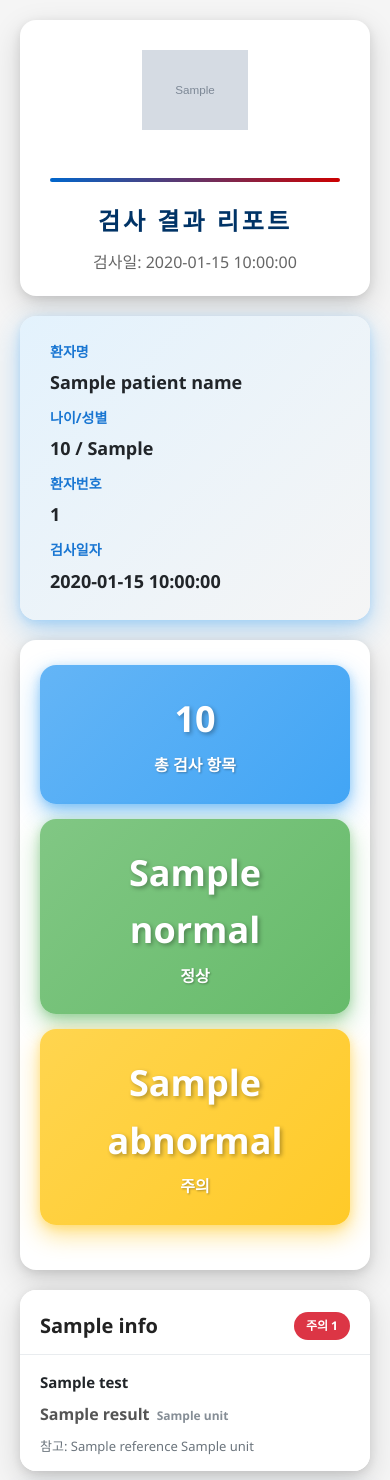
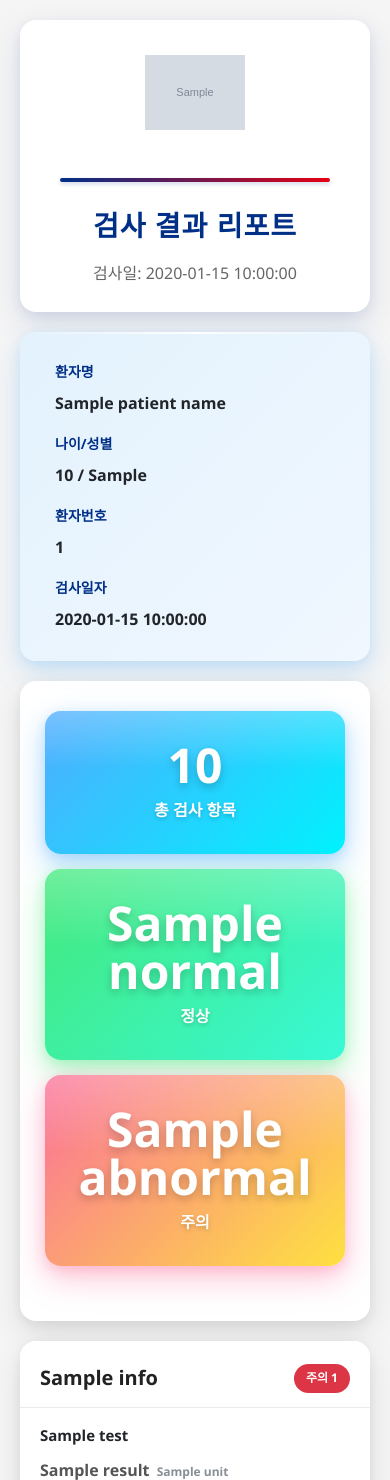
Before and after one commit to gwmaw/-, a Flask app: template src/templates/report_template.html in a window 390 px wide. Shown: the top 1480 px of the page. Run offline with Flask 3, Linux system fonts and the light colour scheme; the template is opened without the code that fills it: most values are stand-ins (such as "Sample title", 1, 10 or a date in 2020); grey boxes marked "Sample" are stand-in pictures.

Commit message:
feat: 프로페셔널 디자인 시스템 전면 적용
주요 변경사항:

📐 레이아웃
- 헤더: 병원 로고 + 네이비→레드 그라데이션 구분선
- 제목: '검사 결과 리포트' 32px, 네이비 색상
- 환자 정보: 연한 블루 그라데이션 배경 (#e3f2fd → #f0f7ff)
- 통계 카드: 3개 가로 배치 (블루-틸, 그린-민트, 코랄-오렌지)
- 주의 항목: 화이트 배경, 좌측 레드 보더 (#e60012)

💎 3D 입체감
- 통일된 box-shadow: 0 12px 32px (메인), 0 4px 12px (서브)
- ::before 가상 요소로 카드 상단 하이라이트 효과
- 모든 카드 16px border-radius (부드러운 모서리)
- position: relative + overflow: hidden

🎨 색상 시스템
메인 컬러:
- 네이비 블루: #002f87 (제목, 라벨, 보더)
- 레드: #e60012 (구분선, 주의 항목, 불릿)

그라데이션:
- 블루-틸: #4facfe → #00f2fe (총 검사)
- 그린-민트: #43e97b → #38f9d7 (정상)
- 코랄-오렌지: #fa709a → #fee140 (주의)
- 연한 블루: #e3f2fd → #f0f7ff (환자 정보)

강조색:
- 레드-오렌지: #FF5733 (경고, 알림)

📝 타이포그래피
- 제목: 32px (모바일 28px), 700 weight
- 통계 숫자: 52px (모바일 48px), 900 weight, 화이트
- 통계 라벨: 16px, 700 weight, 화이트
- 소제목: 18px, 700 weight
- 본문: 15-16px, 400-600 weight
- 줄간격: 1.7 (가독성 향상)
- text-shadow로 깊이감 추가

🎭 하이라이트 효과
모든 주요 카드에 ::before 가상 요소 적용:

📱 반응형 디자인
- 768px 브레이크포인트
- 모바일에서 통계 카드 세로 배치 (grid-template-columns: 1fr)
- 환자 정보 그리드 1열로 변경
- 제목 크기 조정 (32px → 28px)
- 통계 숫자 조정 (52px → 48px)

🔍 세부 개선
- 불릿 포인트: ● (레드, 16px)
- 체크마크: ✓ (그린-민트, 16px, 900 weight)
- 패딩: 25-35px (카드별 차별화)
- 간격: 20-25px (일관성)
- 색상별 그림자로 자연스러운 입체감

테스트: 도희석_검체검사결과_20260122.xlsx (55개 항목)
결과: 84.4KB, 전문적인 디자인, 완벽한 3D 효과

```diff
--- a/src/templates/report_template.html
+++ b/src/templates/report_template.html
@@ -12,9 +12,9 @@
         }
 
         body {
-            font-family: 'Segoe UI', 'Malgun Gothic', sans-serif;
-            background-color: #f5f5f5;  /* 회색 배경 */
-            line-height: 1.6;
+            font-family: 'Segoe UI', 'Malgun Gothic', 'Apple SD Gothic Neo', sans-serif;
+            background-color: #f5f5f5;
+            line-height: 1.7;
             color: #333;
         }
 
@@ -34,50 +34,77 @@
         .report-header {
             margin: 0 20px 20px 20px;
             background: white;
-            padding: 30px 30px 20px 30px;
+            padding: 35px 40px 25px 40px;
             text-align: center;
             border-radius: 16px;
-            box-shadow: 0 10px 30px rgba(0, 0, 0, 0.15), 0 3px 10px rgba(0, 0, 0, 0.1);
-            transform: translateY(0);
+            box-shadow: 0 12px 32px rgba(0, 47, 135, 0.12), 0 4px 12px rgba(0, 47, 135, 0.08);
+            position: relative;
+            overflow: hidden;
+        }
+
+        /* 상단 하이라이트 효과 */
+        .report-header::before {
+            content: '';
+            position: absolute;
+            top: 0;
+            left: 0;
+            right: 0;
+            height: 3px;
+            background: linear-gradient(90deg, transparent, rgba(255, 255, 255, 0.8), transparent);
         }
 
         .hospital-logo {
             width: auto;
-            max-width: 400px;
-            height: 80px;
+            max-width: 380px;
+            height: 75px;
             margin-bottom: 20px;
             object-fit: contain;
         }
 
+        /* 네이비→레드 그라데이션 구분선 */
         .header-divider {
             height: 4px;
-            background: linear-gradient(to right, #0066cc 0%, #cc0000 100%);
+            background: linear-gradient(90deg, #002f87 0%, #e60012 100%);
             margin: 20px 0;
             border-radius: 2px;
+            box-shadow: 0 2px 4px rgba(0, 47, 135, 0.2);
         }
 
         .report-header h1 {
-            font-size: 36px;
+            font-size: 32px;
             margin-bottom: 10px;
             font-weight: 700;
-            color: #003366;
-            letter-spacing: 3px;
+            color: #002f87;
+            letter-spacing: 1px;
         }
 
         .report-date {
             font-size: 16px;
             color: #666;
-            margin-top: 8px;
+            margin-top: 10px;
+            line-height: 1.7;
         }
 
-        /* 환자 정보 */
+        /* 환자 정보 - 연한 블루 그라데이션 */
         .patient-info {
             margin: 0 20px 20px 20px;
-            padding: 25px 30px;
-            background: linear-gradient(135deg, #e3f2fd 0%, #f5f5f5 100%);
+            padding: 28px 35px;
+            background: linear-gradient(135deg, #e3f2fd 0%, #f0f7ff 100%);
             border-radius: 16px;
-            box-shadow: 0 10px 30px rgba(33, 150, 243, 0.3), 0 3px 10px rgba(33, 150, 243, 0.2);
-            transform: translateY(0);
+            box-shadow: 0 12px 32px rgba(33, 150, 243, 0.18), 0 4px 12px rgba(33, 150, 243, 0.12);
+            position: relative;
+            overflow: hidden;
+        }
+
+        /* 상단 하이라이트 */
+        .patient-info::before {
+            content: '';
+            position: absolute;
+            top: 0;
+            left: 0;
+            right: 0;
+            height: 2px;
+            background: linear-gradient(90deg, transparent, rgba(255, 255, 255, 0.9), transparent);
         }
 
         .patient-info-grid {
@@ -91,86 +118,121 @@
         }
 
         .info-label {
-            color: #1976d2;
+            color: #002f87;
             font-weight: 700;
-            margin-bottom: 5px;
+            margin-bottom: 6px;
             font-size: 14px;
+            line-height: 1.7;
         }
 
         .info-value {
-            font-size: 18px;
+            font-size: 16px;
             color: #212529;
             font-weight: 600;
+            line-height: 1.7;
         }
 
         /* 요약 섹션 */
         .summary-section {
             margin: 0 20px 20px 20px;
-            padding: 25px 20px;
+            padding: 30px 25px;
             background: white;
             border-radius: 16px;
-            box-shadow: 0 10px 30px rgba(0, 0, 0, 0.15), 0 3px 10px rgba(0, 0, 0, 0.1);
-            transform: translateY(0);
+            box-shadow: 0 12px 32px rgba(0, 0, 0, 0.1), 0 4px 12px rgba(0, 0, 0, 0.06);
+            position: relative;
+            overflow: hidden;
+        }
+
+        /* 상단 하이라이트 */
+        .summary-section::before {
+            content: '';
+            position: absolute;
+            top: 0;
+            left: 0;
+            right: 0;
+            height: 2px;
+            background: linear-gradient(90deg, transparent, rgba(255, 255, 255, 0.9), transparent);
         }
 
         .summary-cards {
             display: grid;
             grid-template-columns: repeat(3, 1fr);
-            gap: 15px;
-            margin-bottom: 20px;
+            gap: 20px;
+            margin-bottom: 25px;
         }
 
+        /* 통계 카드 - 블루-틸, 그린-민트, 코랄-오렌지 */
         .summary-card {
-            background: linear-gradient(135deg, #64b5f6 0%, #42a5f5 100%);
+            background: linear-gradient(135deg, #4facfe 0%, #00f2fe 100%);  /* 블루-틸 */
             border-radius: 16px;
-            padding: 25px 20px;
+            padding: 30px 20px;
             text-align: center;
-            box-shadow: 0 10px 25px rgba(33, 150, 243, 0.45), 0 3px 10px rgba(33, 150, 243, 0.3);
-            transform: translateY(0);
-            transition: transform 0.2s ease;
+            box-shadow: 0 12px 32px rgba(79, 172, 254, 0.4), 0 4px 12px rgba(79, 172, 254, 0.25);
+            position: relative;
+            overflow: hidden;
+            transition: transform 0.3s ease, box-shadow 0.3s ease;
+        }
+
+        /* 상단 하이라이트 효과 */
+        .summary-card::before {
+            content: '';
+            position: absolute;
+            top: 0;
+            left: 0;
+            right: 0;
+            height: 40%;
+            background: linear-gradient(180deg, rgba(255, 255, 255, 0.25) 0%, transparent 100%);
+            border-radius: 16px 16px 0 0;
         }
 
         .summary-card.normal {
-            background: linear-gradient(135deg, #81c784 0%, #66bb6a 100%);
-            box-shadow: 0 10px 25px rgba(76, 175, 80, 0.45), 0 3px 10px rgba(76, 175, 80, 0.3);
+            background: linear-gradient(135deg, #43e97b 0%, #38f9d7 100%);  /* 그린-민트 */
+            box-shadow: 0 12px 32px rgba(67, 233, 123, 0.4), 0 4px 12px rgba(67, 233, 123, 0.25);
         }
 
         .summary-card.abnormal {
-            background: linear-gradient(135deg, #ffd54f 0%, #ffca28 100%);
-            box-shadow: 0 10px 25px rgba(255, 193, 7, 0.45), 0 3px 10px rgba(255, 193, 7, 0.3);
+            background: linear-gradient(135deg, #fa709a 0%, #fee140 100%);  /* 코랄-오렌지 */
+            box-shadow: 0 12px 32px rgba(250, 112, 154, 0.4), 0 4px 12px rgba(250, 112, 154, 0.25);
         }
 
         .summary-number {
-            font-size: 36px;
+            font-size: 52px;
             font-weight: 900;
-            margin-bottom: 5px;
+            margin-bottom: 8px;
             color: white;
-            text-shadow: 2px 2px 4px rgba(0, 0, 0, 0.3);
+            text-shadow: 0 4px 8px rgba(0, 0, 0, 0.2);
+            position: relative;
+            z-index: 1;
+            line-height: 1;
         }
 
         .summary-label {
             font-size: 16px;
             font-weight: 700;
             color: white;
-            text-shadow: 1px 1px 2px rgba(0, 0, 0, 0.3);
+            text-shadow: 0 2px 4px rgba(0, 0, 0, 0.2);
+            position: relative;
+            z-index: 1;
+            line-height: 1.7;
         }
 
-        /* 이상 소견 알림 */
+        /* 주의 항목 카드 - 화이트 배경, 좌측 레드 보더 */
         .abnormal-alert {
-            background: linear-gradient(135deg, #fff8e1 0%, #ffecb3 100%);
-            border-left: 6px solid #ff6f00;
-            padding: 20px;
+            background: white;
+            border-left: 5px solid #e60012;
+            padding: 25px 30px;
             border-radius: 12px;
-            margin-top: 20px;
-            box-shadow: 0 8px 20px rgba(255, 111, 0, 0.35), 0 3px 8px rgba(255, 111, 0, 0.2);
-            transform: translateY(0);
+            margin-top: 25px;
+            box-shadow: 0 8px 20px rgba(230, 0, 18, 0.12), 0 3px 8px rgba(230, 0, 18, 0.08);
+            position: relative;
         }
 
         .abnormal-alert h3 {
-            color: #e65100;
+            color: #e60012;
             font-size: 18px;
             font-weight: 700;
-            margin-bottom: 12px;
+            margin-bottom: 15px;
+            line-height: 1.7;
         }
 
         .abnormal-alert ul {
@@ -179,30 +241,44 @@
         }
 
         .abnormal-alert li {
-            padding: 8px 0;
-            padding-left: 25px;
-            color: #f57c00;
+            padding: 10px 0;
+            padding-left: 28px;
+            color: #333;
             font-size: 15px;
-            font-weight: 600;
+            font-weight: 500;
             position: relative;
+            line-height: 1.7;
         }
 
+        /* 레드 불릿 포인트 */
         .abnormal-alert li:before {
             content: "●";
             position: absolute;
             left: 0;
-            color: #ff6f00;
-            font-size: 18px;
+            color: #e60012;
+            font-size: 16px;
         }
 
-        /* 검사 그룹 - 카드형 디자인 */
+        /* 검사 그룹 - 3D 카드 */
         .test-group {
             margin: 0 20px 20px 20px;
             border-radius: 16px;
             overflow: hidden;
-            box-shadow: 0 10px 30px rgba(0, 0, 0, 0.15), 0 3px 10px rgba(0, 0, 0, 0.1);
+            box-shadow: 0 12px 32px rgba(0, 0, 0, 0.1), 0 4px 12px rgba(0, 0, 0, 0.06);
             background: white;
-            transform: translateY(0);
+            position: relative;
+        }
+
+        /* 상단 하이라이트 */
+        .test-group::before {
+            content: '';
+            position: absolute;
+            top: 0;
+            left: 0;
+            right: 0;
+            height: 2px;
+            background: linear-gradient(90deg, transparent, rgba(255, 255, 255, 0.9), transparent);
+            z-index: 1;
         }
 
         /* 카테고리별 배경색 제거 */
@@ -295,12 +371,14 @@
             font-weight: 600;
             font-size: 15px;
             color: #212529;
+            line-height: 1.7;
         }
 
         .test-result {
             text-align: center;
             font-size: 16px;
             font-weight: 700;
+            line-height: 1.7;
         }
 
         .test-result.abnormal {
@@ -318,8 +396,9 @@
 
         .test-reference {
             text-align: right;
-            font-size: 13px;
+            font-size: 14px;
             color: #6c757d;
+            line-height: 1.7;
         }
 
         .test-unit {
@@ -378,48 +458,55 @@
         }
 
         .recommendations li {
-            padding: 8px 0;
-            padding-left: 25px;
+            padding: 10px 0;
+            padding-left: 28px;
             position: relative;
             color: #555;
-            font-size: 14px;
-            line-height: 1.6;
+            font-size: 15px;
+            line-height: 1.7;
         }
 
         .recommendations li:before {
             content: "✓";
             position: absolute;
             left: 0;
-            color: #8bc34a;
-            font-weight: bold;
+            color: #43e97b;
+            font-weight: 900;
+            font-size: 16px;
         }
 
         /* 푸터 */
         .report-footer {
             margin: 0 20px 20px 20px;
-            padding: 20px;
+            padding: 25px;
             text-align: center;
             background: white;
             border-radius: 16px;
-            box-shadow: 0 10px 30px rgba(0, 0, 0, 0.12), 0 3px 10px rgba(0, 0, 0, 0.08);
-            transform: translateY(0);
-            font-size: 12px;
+            box-shadow: 0 12px 32px rgba(0, 0, 0, 0.08), 0 4px 12px rgba(0, 0, 0, 0.04);
+            font-size: 13px;
             color: #6c757d;
+            line-height: 1.7;
         }
 
-        /* 모바일 최적화 */
-        @media (max-width: 600px) {
+        /* 모바일 반응형 - 통계 카드 세로 배치 */
+        @media (max-width: 768px) {
             .report-header h1 {
-                font-size: 24px;
+                font-size: 28px;
             }
 
             .patient-info-grid {
                 grid-template-columns: 1fr;
-                gap: 10px;
+                gap: 15px;
             }
 
+            /* 모바일에서 통계 카드 세로로 쌓이도록 */
             .summary-cards {
                 grid-template-columns: 1fr;
+                gap: 15px;
+            }
+
+            .summary-number {
+                font-size: 48px;
             }
 
             .test-row {
```
Also changed, not shown: other parts of src/templates/report_template.html (+20 -19 lines).
